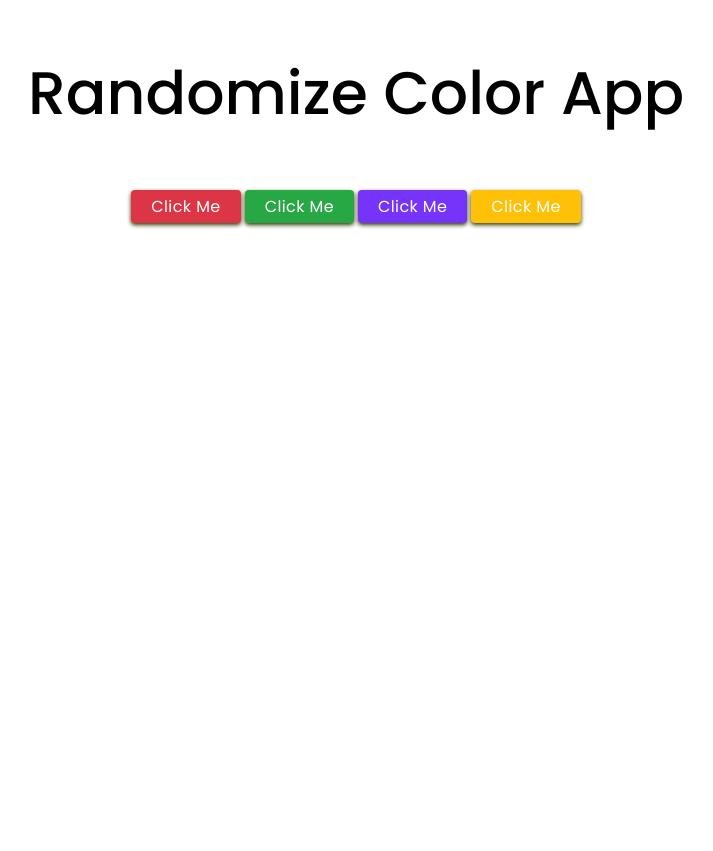
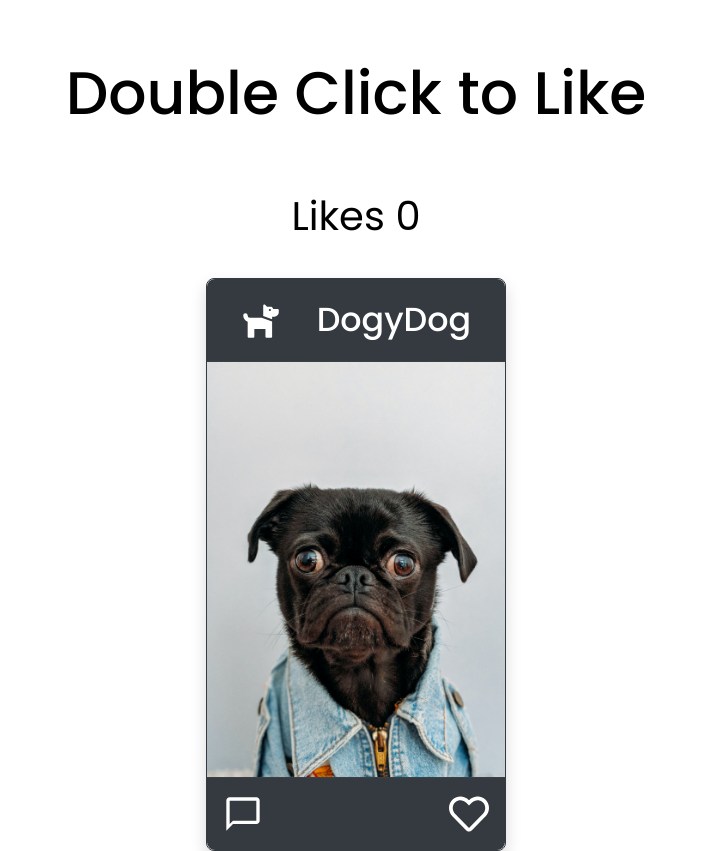
Before and after one commit to spectr-e/react-projects, a React (Vite) app: page / in a window 1280 px wide. Shown: the whole page, without its empty margins (284-997 px from the left). Before the commit the page ends 800 px from the top, so only its background shows below. Built offline with nearby package versions, Linux system fonts and the light colour scheme.

Commit message:
Create a Like My Photo App complete

```diff
--- a/src/App.css
+++ b/src/App.css
@@ -17,16 +17,25 @@
 .w-100 {
   width: 100%;
 }
-
 .w-75 {
   width: 75%;
 }
-
 .w-50 {
   width: 50%;
 }
-
 .w-25 {
+  width: 25%;
+}
+.h-100 {
+  width: 100%;
+}
+.h-75 {
+  width: 75%;
+}
+.h-50 {
+  width: 50%;
+}
+.h-25 {
   width: 25%;
 }
 
--- a/src/App.jsx
+++ b/src/App.jsx
@@ -1,12 +1,15 @@
+/* eslint-disable no-unused-vars */
+
 import './App.css'
-import { EsignatureApp, RandomizeColorsApp } from './Projects'
+import { EsignatureApp, LikeMyPhotoApp, RandomizeColorsApp } from './Projects'
 
 function App() {
   return (
     <div>
       <div className=''>
         {/* <EsignatureApp /> */}
-        <RandomizeColorsApp />
+        {/* <RandomizeColorsApp /> */}
+        <LikeMyPhotoApp />
       </div>
     </div>
   )
--- a/src/Projects/01-e-signature-app/EsignatureApp.jsx
+++ b/src/Projects/01-e-signature-app/EsignatureApp.jsx
@@ -2,7 +2,7 @@ import { useState } from 'react'
 import { Title } from '../../components'
 
 const EsignatureApp = () => {
-  const [date, setDate] = useState(null)
+  const [date, setDate] = useState('')
   const [jina, setJina] = useState('Enter your signature')
 
   const handleName = (e) => {
@@ -22,9 +22,9 @@ const EsignatureApp = () => {
   document.body.style.background = '#eee'
 
   return (
-    <div className='container text-center'>
-      <Title title={jina} classes={'title'} />
-      <Title title={!date ? 'DOB' : date} classes={'main-title'} />
+    <div className='container m-auto text-center'>
+      <Title title={jina} />
+      <Title title={!date ? 'DOB' : date} classes={'subtitle'} />
       <p className='m-4'>
         Lorem ipsum dolor, sit amet consectetur adipisicing elit. Labore, in
         voluptatum nobis quis, aliquid, accusantium maiores dolor iste optio
--- /dev/null
+++ b/src/Projects/03-like-my-photo-app/LikeMyPhotoApp.jsx
@@ -0,0 +1,72 @@
+import { useState } from 'react'
+import { Title } from '../../components'
+import { FaHeart, FaRegHeart, FaDog } from 'react-icons/fa'
+import { MdChatBubbleOutline } from 'react-icons/md'
+import { Dog } from '../../assets'
+
+const LikeMyPhotoApp = () => {
+  const [count, setCount] = useState(0)
+  const [like, setLike] = useState(false)
+
+  const handleClick = () => {
+    if (!like) {
+      setLike(true)
+    } else {
+      setLike(false)
+    }
+
+    setCount(count + 1)
+  }
+
+  return (
+    <div className='container m-auto text-center'>
+      {/* App Title */}
+      <Title title={'Double Click to Like'} />
+
+      {/* Display Likes */}
+      <Title title={`Likes ${count}`} classes={'subtitle'} />
+
+      {/* Card */}
+      <div className='card card-dark m-auto' style={{ width: 300 }}>
+        {/* Card Header */}
+        <div
+          className='card-header font-xl d-flex'
+          style={{ justifyContent: 'space-around' }}
+        >
+          <FaDog />
+          <small>DogyDog</small>
+        </div>
+
+        {/* Card Body */}
+        <img
+          src={Dog}
+          alt='img'
+          onDoubleClick={handleClick}
+          style={{ height: 'fit-content', cursor: 'pointer' }}
+        />
+
+        {/* Card Footer */}
+        <div
+          className='card-footer font-xl d-flex'
+          style={{ justifyContent: 'space-between' }}
+        >
+          {/* Chat Button */}
+          <MdChatBubbleOutline style={{ cursor: 'pointer' }} />
+
+          {/* Like Button */}
+          {like ? (
+            <FaHeart
+              style={{ cursor: 'pointer' }}
+              className='text-danger'
+              onClick={handleClick}
+            />
+          ) : (
+            <FaRegHeart style={{ cursor: 'pointer' }} onClick={handleClick} />
+          )}
+        </div>
+      </div>
+    </div>
+  )
+}
+
+export default LikeMyPhotoApp
--- a/src/Projects/index.js
+++ b/src/Projects/index.js
@@ -1,4 +1,5 @@
 import EsignatureApp from './01-e-signature-app/EsignatureApp'
-import RandomizeColorsApp from './4 - 02-randomize-colors-app/RandomizeColorsApp'
+import RandomizeColorsApp from './02-randomize-colors-app/RandomizeColorsApp'
+import LikeMyPhotoApp from './03-like-my-photo-app/LikeMyPhotoApp'
 
-export { EsignatureApp, RandomizeColorsApp }
+export { LikeMyPhotoApp, EsignatureApp, RandomizeColorsApp }
--- /dev/null
+++ b/src/assets/index.js
@@ -0,0 +1,3 @@
+import Dog from './dog.jpg'
+
+export { Dog }
--- a/src/components/Title.jsx
+++ b/src/components/Title.jsx
@@ -1,6 +1,6 @@
 const Title = ({ title, classes }) => {
   return (
-    <h1 className={!classes ? 'title ' : classes && 'title text-center'}>
+    <h1 className={!classes ? 'title ' : classes}>
       {!title ? 'Enter a Title' : title}
     </h1>
   )
```
Also changed, not shown: src/Projects/02-randomize-colors-app/RandomizeColorsApp.jsx (renamed from src/Projects/4 - 02-randomize-colors-app/RandomizeColorsApp.jsx), src/assets/dog.jpg (added).
